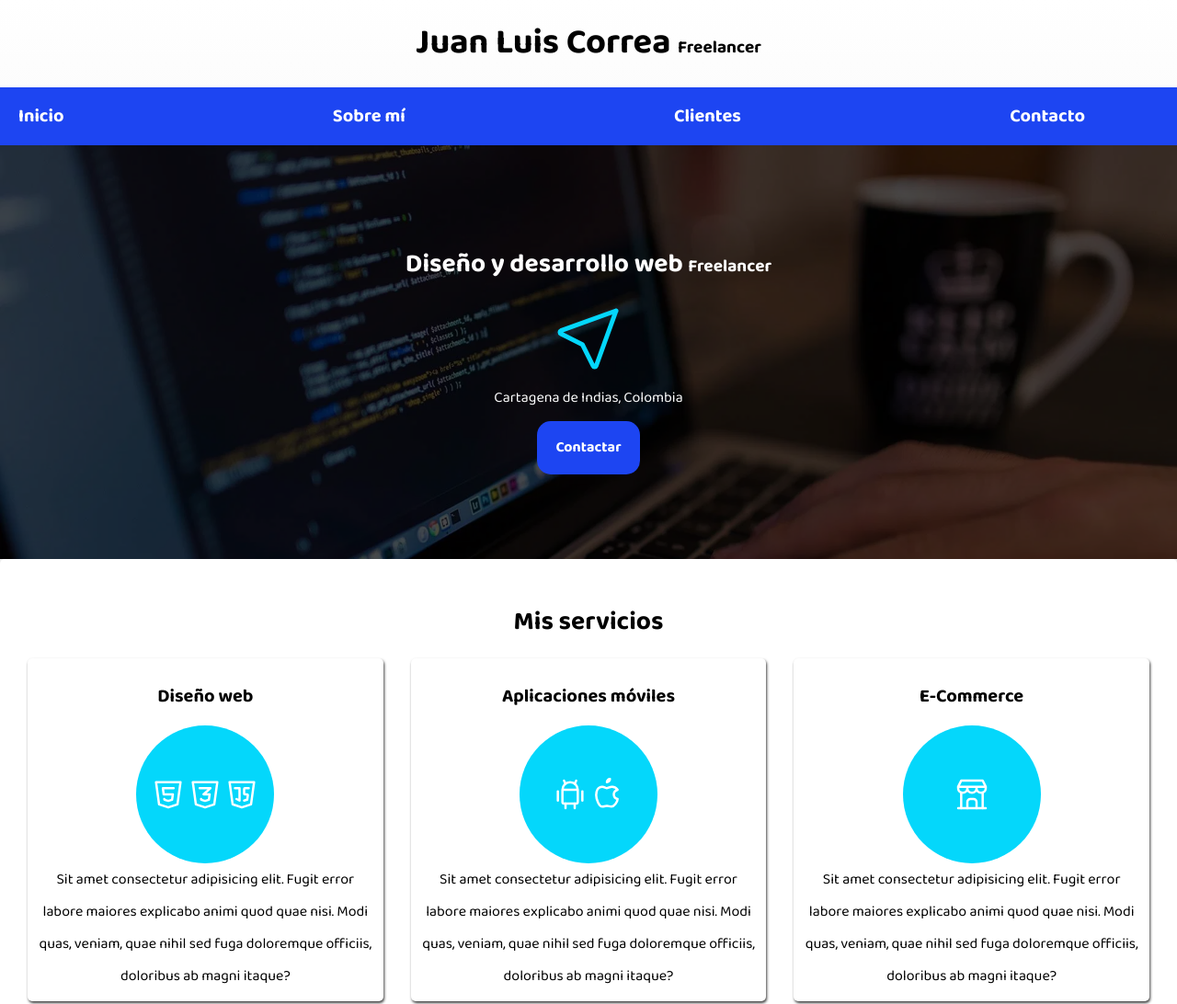
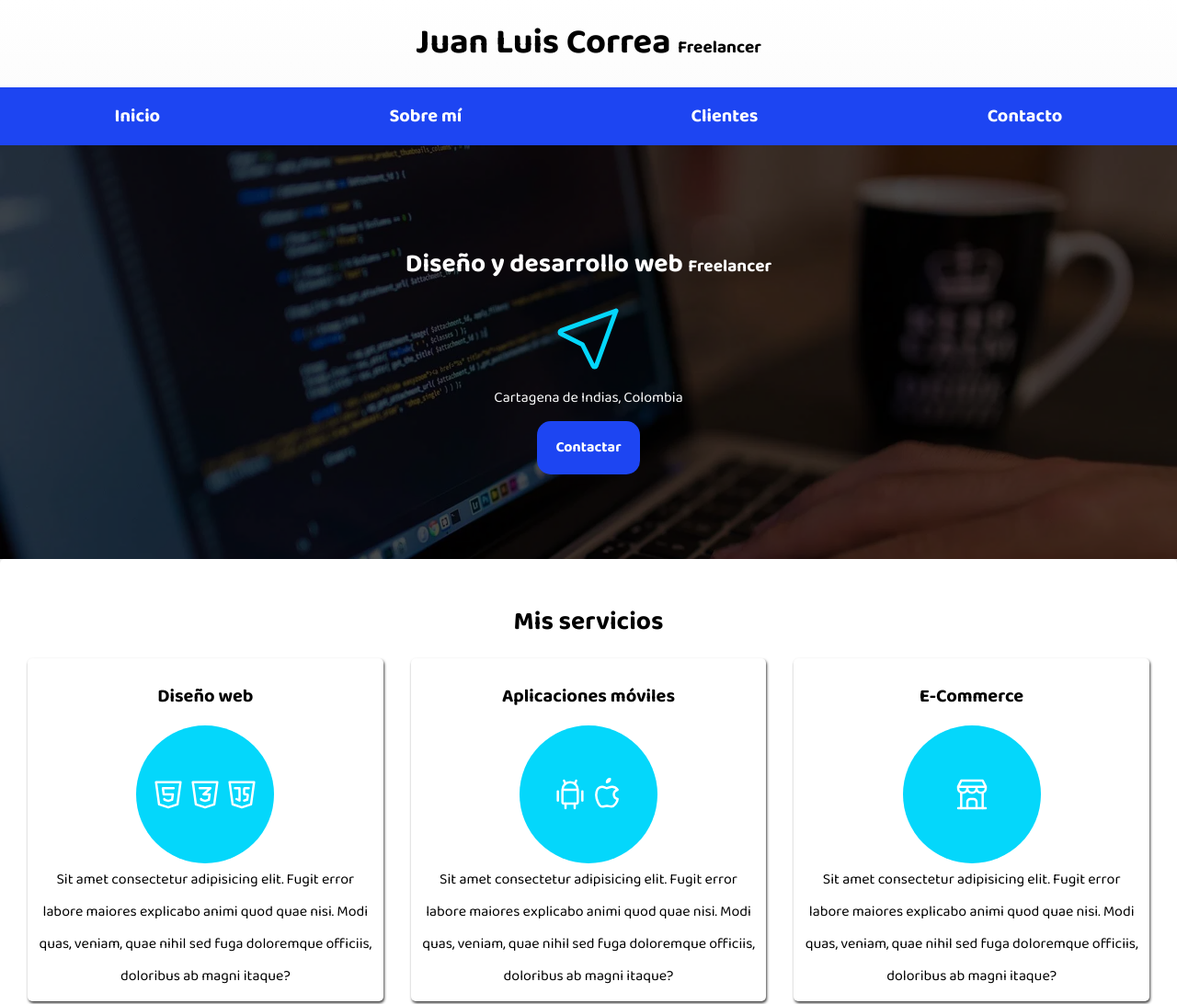
Before and after one commit to JuanLuisCorrea/proyecto-freelancer, a plain HTML site: page index.html in a window 1280 px wide. Shown: the top 1092 px of the page at 92% size. Drawn offline with Linux system fonts and the light colour scheme.

Commit message:
proyecto

```diff
--- a/css/styles.css
+++ b/css/styles.css
@@ -57,7 +57,8 @@ h3{
 @media (min-width: 768px) {
     .nav-principal{
         flex-direction: row;
-        justify-content: space-between;
+        justify-content: space-around;
+        max-width: 100%;
     }
 }
 
@@ -212,6 +213,7 @@ h3{
 }
 
 .campo textarea{
+    resize: none;
     height: 15rem;
 }
 
```
